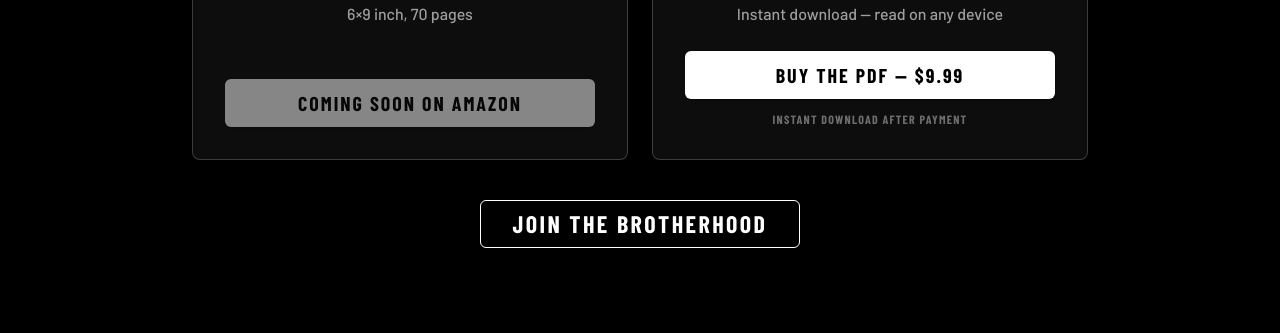
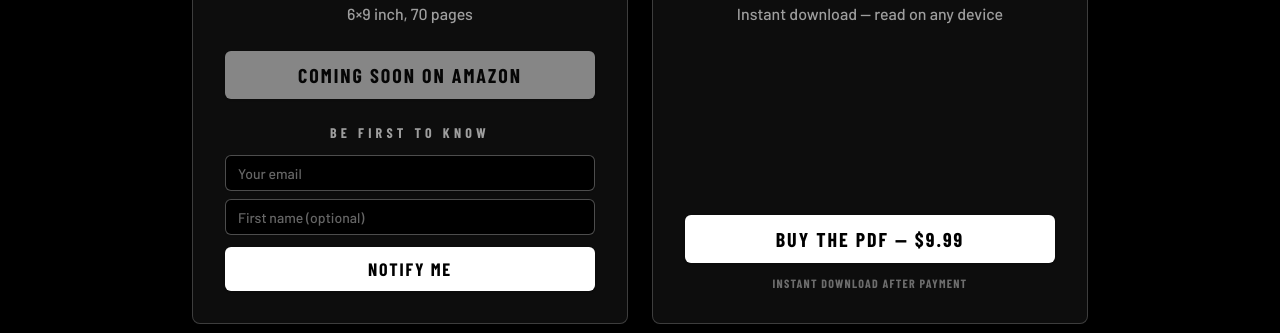
Before and after one commit to dviperrt102-lang/king-fitness, a React (Vite) app: page /Book in a window 1280 px wide. Shown: the part 2660-2993 px from the top of the page. Built offline with nearby package versions, Linux system fonts and the light colour scheme; no server answers; a web font is replaced by a local one.

Commit message:
Add email signup form for book notifications
Co-authored-by: dviperrt102-lang <356789424+dviperrt102-lang@users.noreply.github.com>

```diff
--- /dev/null
+++ b/src/components/book/BookNotifyForm.jsx
@@ -0,0 +1,64 @@
+import React, { useState } from "react";
+import { Button } from "@/components/ui/button";
+import { Input } from "@/components/ui/input";
+import { base44 } from "@/api/base44Client";
+
+export default function BookNotifyForm() {
+  const [name, setName] = useState("");
+  const [email, setEmail] = useState("");
+  const [saving, setSaving] = useState(false);
+  const [done, setDone] = useState(false);
+  const [error, setError] = useState("");
+
+  const handleSubmit = async (e) => {
+    e.preventDefault();
+    setError("");
+    setSaving(true);
+    try {
+      await base44.entities.BookNotifySignup.create({ name: name.trim(), email: email.trim() });
+      setDone(true);
+    } catch (err) {
+      setError("Something went wrong. Please try again.");
+      setSaving(false);
+    }
+  };
+
+  if (done) {
+    return (
+      <p className="text-white/70 leading-relaxed mt-6">
+        You're on the list — we'll email you the moment the paperback is live on Amazon.
+      </p>
+    );
+  }
+
+  return (
+    <form onSubmit={handleSubmit} className="mt-6 text-left">
+      <p className="font-heading text-sm uppercase tracking-[0.3em] text-white/60 mb-3 text-center">
+        Be first to know
+      </p>
+      <Input
+        type="email"
+        required
+        value={email}
+        onChange={(e) => setEmail(e.target.value)}
+        placeholder="Your email"
+        className="bg-black border-white/30 text-white placeholder:text-white/40 mb-2"
+      />
+      <Input
+        type="text"
+        value={name}
+        onChange={(e) => setName(e.target.value)}
+        placeholder="First name (optional)"
+        className="bg-black border-white/30 text-white placeholder:text-white/40 mb-3"
+      />
+      <Button
+        type="submit"
+        disabled={saving}
+        className="font-heading bg-white text-black h-11 w-full text-lg uppercase tracking-widest font-bold hover:bg-white/90 disabled:opacity-60"
+      >
+        {saving ? "Saving…" : "Notify me"}
+      </Button>
+      {error && <p className="text-sm text-white/70 mt-3 text-center">{error}</p>}
+    </form>
+  );
+}
--- a/src/components/home/BookFeatureSection.jsx
+++ b/src/components/home/BookFeatureSection.jsx
@@ -38,6 +38,11 @@ export default function BookFeatureSection() {
                 Get the Book
               </Button>
             </Link>
+            <Link to={createPageUrl("Book")} className="block mt-4">
+              <p className="text-white/60 leading-relaxed hover:text-white transition-colors">
+                Paperback out Dec 1 — get notified when it's live.
+              </p>
+            </Link>
           </div>
         </div>
       </div>
--- a/src/pages/Book.jsx
+++ b/src/pages/Book.jsx
@@ -3,6 +3,7 @@ import { Button } from "@/components/ui/button";
 import { base44 } from "@/api/base44Client";
 import { Heart, Brain, Cross, Crown, Target, Dumbbell, Users, BookOpen } from "lucide-react";
 import BrotherhoodSignupModal from "@/components/BrotherhoodSignupModal";
+import BookNotifyForm from "@/components/book/BookNotifyForm";
 
 const insideParts = [
   {
@@ -209,6 +210,7 @@ export default function Book() {
               >
                 Coming Soon on Amazon
               </Button>
+              <BookNotifyForm />
             </div>
 
             {/* Digital PDF */}
```
Also changed, not shown: 1 other file (tests, documents, lock files or other folders).
